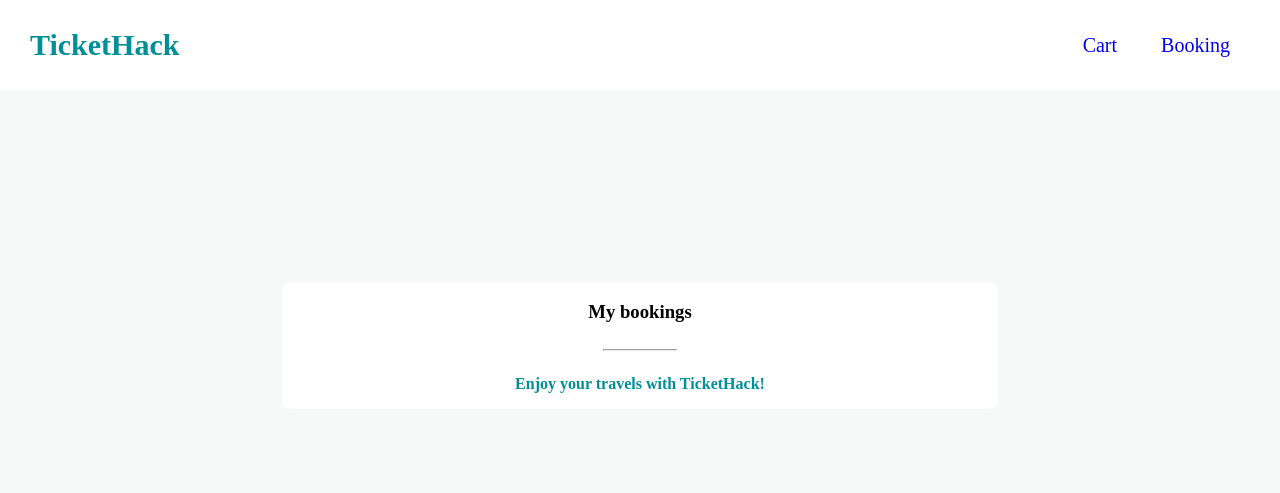
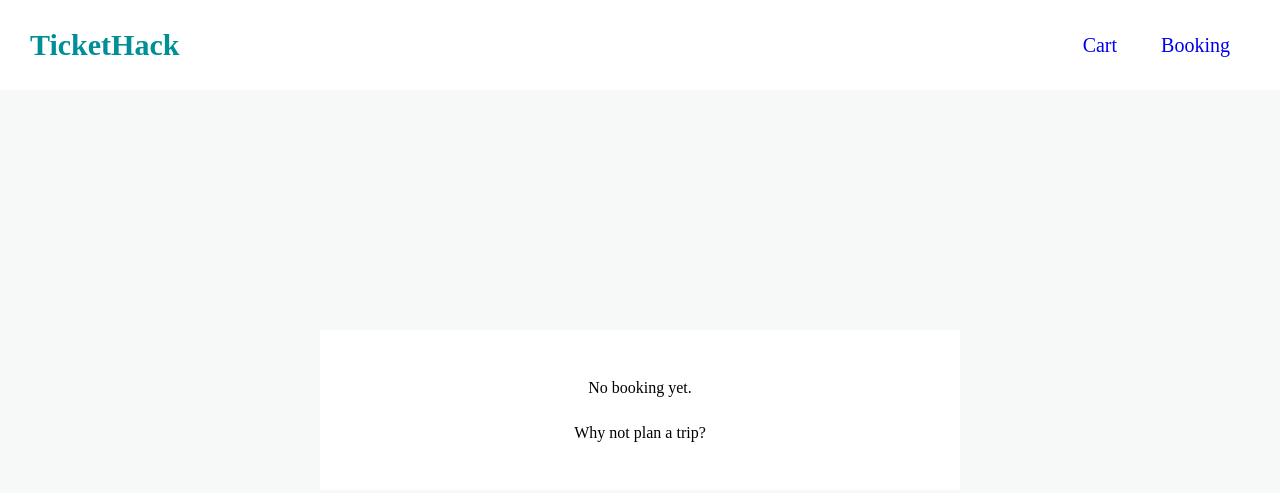
Before and after one commit to kahi10/Tickethack, a plain HTML site: page frontend/booking.html in a window 1280 px wide. Drawn offline with Linux system fonts and the light colour scheme.

Commit message:
fixed-front booking page et cart page

```diff
--- a/frontend/booking.html
+++ b/frontend/booking.html
@@ -16,18 +16,22 @@
             <a id="bookingNav" href="booking.html">Booking</a>
             </div>
           </div>
-          <div class="myBookings">
+          <div class="bookingvide">
+            <p>No booking yet. <br>
+            Why not plan a trip?</p>
+          </div>
+          <!--creer le div purchase selecté-->
+          <!--<div class="myBookings">
             <h3>My bookings</h3>
-            <!--creer le div purchase selecté-->
-            <!--<div class="bookingSelect">
+            <div class="bookingSelect">
                 <span id="bookingTrip">Paris > Bordeaux</span>
                 <span id="bookingtripHeure">20:09</span>
                 <span id="totalbookingprice">120€</span>
                 <span id="calculateheursdepart">Departure in 5 hours</span>
-                </div>-->
+                </div>
             <hr width="10%">
-            <p>Enjoy your travels with TicketHack!</p>
-          </div>
+            <p id="greetingMessage">Enjoy your travels with TicketHack!</p>
+          </div>-->
 
     </main>
     <script src="Scriptbooking.js"></script>
--- a/frontend/styleBooking.css
+++ b/frontend/styleBooking.css
@@ -5,7 +5,7 @@ body{
     background-color: RGB(247, 249, 249);
     font-family:'sans-serif';
 }
-p{
+.greetingMessage{
     color:#008E97;
     font-weight: bold;
 }
@@ -82,3 +82,19 @@ p{
 #calculateheursdepart{
     margin-right: 10px;
 }
+
+
+.bookingvide{
+    background-color: white;
+  margin: 30vh auto;
+  width: 50%;
+  height: 20vh;
+  text-align: center;
+  display: flex;
+  justify-content: center;
+  align-items: center
+}
+p{
+    line-height: 45px;
+
+}
--- a/frontend/styleCart.css
+++ b/frontend/styleCart.css
@@ -116,3 +116,18 @@ body{
 #cartTrip{
     margin-left: 5px;
 }
+
+.cartvide{
+  background-color: white;
+  margin: 30vh auto;
+  width: 50%;
+  height: 20vh;
+  text-align: center;
+  display: flex;
+  justify-content: center;
+  align-items: center
+}
+p{
+    line-height: 30px;
+
+}
--- a/frontend/sytleHome.css
+++ b/frontend/sytleHome.css
@@ -71,7 +71,7 @@ p{
 }
 
 .divResach{
-    width: auto;
+    width: 15vw;
     height: auto;
     background-color:white;
     border-radius: 10px;
@@ -88,7 +88,7 @@ p{
 }
 
 .divResult{
-    width: auto;
+    width: 15vw;
     height: auto;
     background-color: white;
     text-align: center;
@@ -135,6 +135,9 @@ input[type="date"]{
     border: none;
 
 }
+.buttonReseach:hover {
+    cursor: pointer;
+  }
 
 .trips{
     background-color:rgb(231, 198, 229);
@@ -164,3 +167,19 @@ input[type="date"]{
 #notFound{
     align-items: center;
 }
+
+
+.cartvide{
+    background-color: white;
+  margin: 30vh auto; /* Marge verticale pour centrer la div cartvide */
+  width: 50%;
+  height: 20vh;
+  text-align: center;  /* Centre le texte horizontalement */
+  display: flex;       /* Utilise flexbox pour le centrage */
+  justify-content: center; /* Centre le contenu horizontalement */
+  align-items: center
+}
+p{
+    line-height: 45px;
+
+}
```
Also changed, not shown: frontend/cart.html (+10 -6 lines), frontend/index.html (+0 -2 lines), frontend/script.js (+10 -2 lines).
